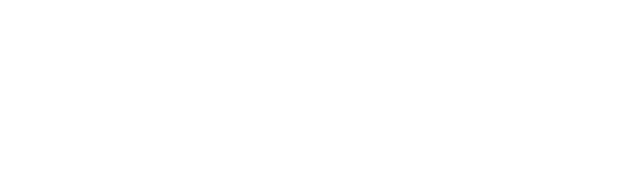
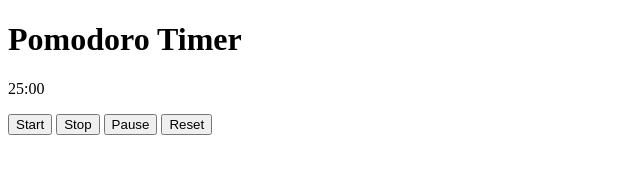
Before and after one commit to atypicalbitter/pomodoro-timer, a plain HTML site: page index.html in a window 1280 px wide. Shown: the whole page, without its empty margins (0-640 px from the left). Drawn offline with Linux system fonts and the light colour scheme.

Commit message:
Buttons and text added in html file.

```diff
--- a/index.html
+++ b/index.html
@@ -7,6 +7,15 @@
     <title>Pomodoro</title>
 </head>
 <body>
-
+    <div class="container">
+        <h1>Pomodoro Timer</h1>
+        <p class="timer" id="timer-tag">25:00</p>
+        <div class="button-wrapper">
+            <button id="start">Start</button>
+            <button id="stop">Stop</button>
+            <button id="pause">Pause</button>
+            <button id="reset">Reset</button>
+        </div>
+    </div>
 </body>
 </html>
```
